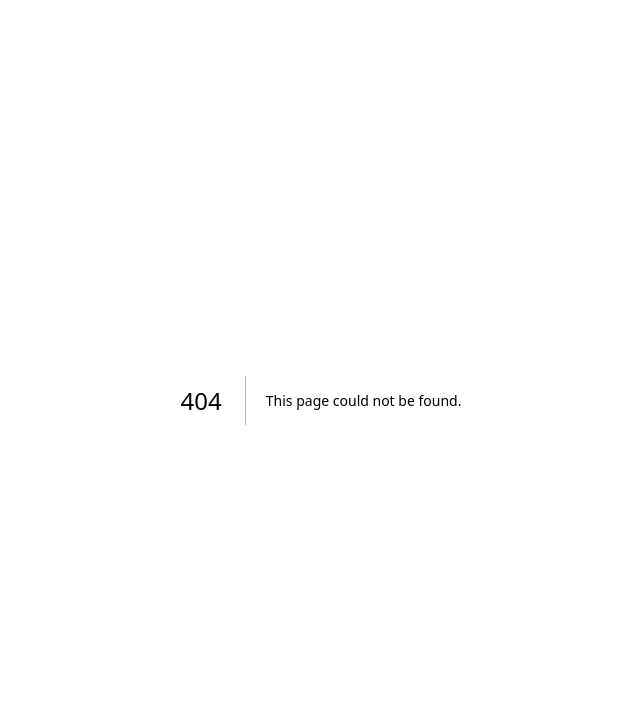
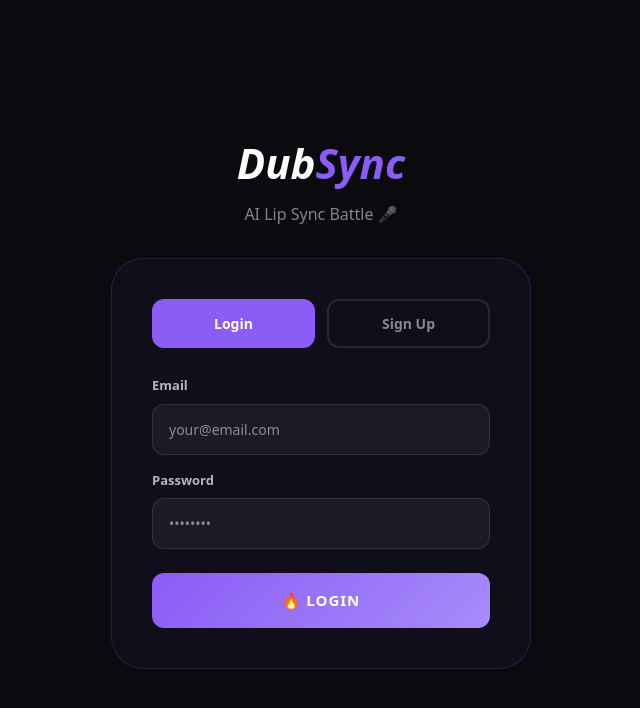
Before and after one commit to sirajulislamrubel09-glitch/dubsync, a Next.js app in the folder dubsync/: page /login in a window 1280 px wide. Before the commit this address had no page. Shown: the top 708 px of the page, without its empty margins (319-959 px from the left). Built offline with nearby package versions, Linux system fonts and the light colour scheme.

Commit message:
Fix login page location

```diff
--- /dev/null
+++ b/dubsync/app/login/page.tsx
@@ -0,0 +1,54 @@
+'use client'
+import { useState } from 'react'
+
+export default function LoginPage() {
+  const [tab, setTab] = useState('login')
+  const [email, setEmail] = useState('')
+  const [password, setPassword] = useState('')
+  const [loading, setLoading] = useState(false)
+  const [message, setMessage] = useState('')
+
+  const handleSubmit = async () => {
+    setLoading(true)
+    await new Promise(r => setTimeout(r, 1000))
+    setMessage('Coming soon! 🔥')
+    setLoading(false)
+  }
+
+  return (
+    <div style={{minHeight:'100vh',background:'#0a0a0f',display:'flex',alignItems:'center',justifyContent:'center',padding:'20px',fontFamily:'system-ui'}}>
+      <div style={{width:'100%',maxWidth:'420px'}}>
+        <div style={{textAlign:'center',marginBottom:'32px'}}>
+          <h1 style={{fontSize:'42px',fontWeight:900,color:'white',margin:0,fontStyle:'italic'}}>
+            Dub<span style={{color:'#8b5cf6'}}>Sync</span>
+          </h1>
+          <p style={{color:'rgba(255,255,255,0.5)',marginTop:'8px'}}>AI Lip Sync Battle 🎤</p>
+        </div>
+        <div style={{background:'rgba(139,92,246,0.05)',border:'1px solid rgba(139,92,246,0.2)',borderRadius:'32px',padding:'40px'}}>
+          <div style={{display:'flex',gap:'12px',marginBottom:'28px'}}>
+            {['login','signup'].map(t => (
+              <button key={t} onClick={() => setTab(t)} style={{flex:1,padding:'12px',borderRadius:'12px',border:'2px solid',borderColor:tab===t?'#8b5cf6':'rgba(255,255,255,0.1)',background:tab===t?'#8b5cf6':'transparent',color:tab===t?'white':'rgba(255,255,255,0.5)',fontWeight:700,cursor:'pointer',fontSize:'14px'}}>
+                {t === 'login' ? 'Login' : 'Sign Up'}
+              </button>
+            ))}
+          </div>
+          {message && <div style={{padding:'12px',borderRadius:'12px',marginBottom:'20px',background:'rgba(139,92,246,0.1)',border:'1px solid rgba(139,92,246,0.3)',color:'#a78bfa',fontSize:'14px'}}>{message}</div>}
+          <div style={{marginBottom:'16px'}}>
+            <label style={{display:'block',color:'rgba(255,255,255,0.7)',fontSize:'13px',fontWeight:700,marginBottom:'8px'}}>Email</label>
+            <input type="email" placeholder="your@email.com" value={email} onChange={e => setEmail(e.target.value)}
+              style={{width:'100%',padding:'14px 16px',borderRadius:'12px',border:'1px solid rgba(255,255,255,0.1)',background:'rgba(255,255,255,0.05)',color:'white',fontSize:'14px',outline:'none',boxSizing:'border-box'}} />
+          </div>
+          <div style={{marginBottom:'24px'}}>
+            <label style={{display:'block',color:'rgba(255,255,255,0.7)',fontSize:'13px',fontWeight:700,marginBottom:'8px'}}>Password</label>
+            <input type="password" placeholder="••••••••" value={password} onChange={e => setPassword(e.target.value)}
+              style={{width:'100%',padding:'14px 16px',borderRadius:'12px',border:'1px solid rgba(255,255,255,0.1)',background:'rgba(255,255,255,0.05)',color:'white',fontSize:'14px',outline:'none',boxSizing:'border-box'}} />
+          </div>
+          <button onClick={handleSubmit} disabled={loading}
+            style={{width:'100%',padding:'16px',borderRadius:'12px',background:'linear-gradient(135deg,#8b5cf6,#a78bfa)',border:'none',color:'white',fontSize:'15px',fontWeight:800,cursor:loading?'not-allowed':'pointer',opacity:loading?0.7:1,textTransform:'uppercase',letterSpacing:'1px'}}>
+            {loading ? '...' : tab === 'login' ? '🔥 Login' : '🚀 Sign Up'}
+          </button>
+        </div>
+      </div>
+    </div>
+  )
+}
```
